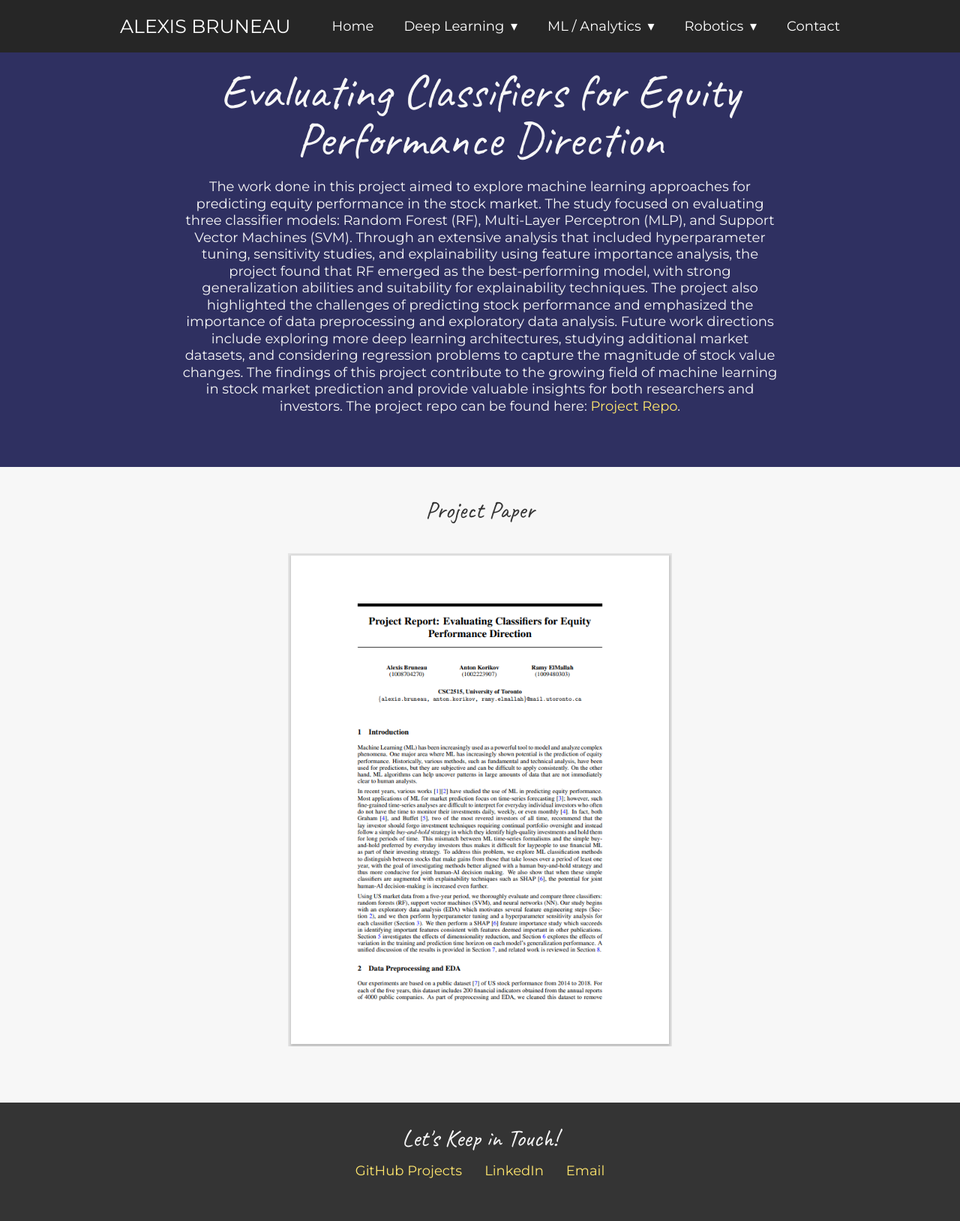
After one commit to alexis-bruneau/Alexis-Website, a Flask app: template templates/Stock_Performer.html in a window 1280 px wide. The commit adds this page. Shown: the whole page at 75% size. Run offline with Flask 3, Linux system fonts and the light colour scheme; the template is opened without the code that fills it, so the values that code supplies are empty; some libraries are stand-ins or nearby versions.

Commit message:
Added Evaluating Classifier Page

```diff
--- a/app/main.py
+++ b/app/main.py
@@ -4,20 +4,25 @@ from PIL import Image
 import torchvision.transforms as transforms
 import torchvision.models as models
 import os
-from app.model import CNN_HandSign
+#from app.model import CNN_HandSign
+from model import CNN_HangSign_New
 
 app = Flask(__name__,
             template_folder='../templates',
             static_folder='../static')
 
 # Define transformation
-transform = transforms.Compose([transforms.Resize((224, 224)),
-                                transforms.ToTensor(),
-                                transforms.Normalize(mean=[0.485, 0.456, 0.406], std=[0.229, 0.224, 0.225])])
+transform = transforms.Compose([
+    transforms.CenterCrop(224),
+    transforms.ToTensor(),
+    transforms.Normalize(mean=[0.485, 0.456, 0.406], std=[0.229, 0.224, 0.225])
+])
+
 
 # Load your custom model
-model = CNN_HandSign()
-model.load_state_dict(torch.load('app/model_weights.pth', map_location=torch.device('cpu')))
+model = CNN_HangSign_New()
+#model.load_state_dict(torch.load('app/model_weights.pth', map_location=torch.device('cpu')))
+model.load_state_dict(torch.load('model_number_2.pt', map_location=torch.device('cpu')))
 model.eval()
 
 
@@ -28,7 +33,7 @@ def allowed_file(filename):
     return '.' in filename and filename.rsplit('.',1)[1].lower() in ALLOWED_EXTENSIONS
 
 # Define the classification labels
-Classification_label = ['A','B','C','D','E','F','G','H','I']
+Classification_label = ['1','2','3','4','5','6','7','8','9','10']
 
 @app.route('/predict', methods=['POST'])
 def predict():
@@ -44,9 +49,10 @@ def predict():
         image = transform(image).unsqueeze(0)
         output = model(image)
         _, predicted = torch.max(output.data, 1)
-        return jsonify({'prediction': Classification_label[int(predicted)]})  # Look up the letter for the prediction
+        return jsonify({'prediction': Classification_label[int(predicted)-1]})  # Subtract 1 from predicted index
     except Exception as e:
         return jsonify({'error': str(e)}), 500
+
 
 @app.route('/ASL', methods=['GET'])
 def asl_page():
--- /dev/null
+++ b/static/css/pdf_image.css
@@ -0,0 +1,76 @@
+.pdf-results {
+    margin-top: 20px;
+    margin-bottom: 50px;
+}
+
+.image-pdf-container {
+    display: flex;
+    justify-content: center;
+    align-items: center;
+    flex-direction: column;
+}
+
+h2.paper {
+    margin: 0px 20px 40px;
+}
+
+.image-overlay {
+    position: relative;
+    display: inline-block;
+}
+
+.image-overlay img {
+    width: 100%;
+    height: auto;
+    display: block;
+}
+
+.image-overlay:hover img {
+    transform: scale(1.1);
+}
+
+.image-overlay::after {
+    content: "";
+    position: absolute;
+    top: 0;
+    left: 0;
+    width: 100%;
+    height: 100%;
+    background-color: rgba(0, 0, 0, 0.7);
+    opacity: 0;
+    transition: opacity 0.3s ease, transform 0.3s ease;
+}
+
+.image-overlay:hover::after {
+    opacity: 1;
+    transform: scale(1.1);
+    transform-origin: center;
+}
+
+.image-text {
+    z-index: 10;
+    position: absolute;
+    top: 50%;
+    left: 50%;
+    transform: translate(-50%, -50%);
+    color: white;
+    font-size: 18px;
+    opacity: 0;
+    transition: opacity 0.3s ease;
+    display: flex;
+    align-items: center;
+    justify-content: center;
+    text-align: center;
+    width: 100%;
+}
+
+.image-overlay:hover .image-text {
+    opacity: 1;
+}
+
+.paper-content-wrap {
+    max-width: 800px;
+    width: 40%;
+    margin: 0 auto;
+    padding: 20px 0;
+}
--- a/static/css/style.css
+++ b/static/css/style.css
@@ -95,6 +95,11 @@ header h1 {
     margin-top: 0;
     padding-top: 30px; /* Adjust the padding-top value as needed */
   }
+
+h2.centered-heading {
+text-align: center;
+margin-bottom: 30px;
+}
 
 /* Projects
 -------------------------------------*/
--- /dev/null
+++ b/templates/Stock_Performer.html
@@ -0,0 +1,76 @@
+<!DOCTYPE html>
+<html lang="en">
+<head>
+  <meta charset="UTF-8">
+  <meta name="viewport" content="width=device-width, initial-scale=1.0">
+  <title>Grayscale to Coloured Image - Alexis Portfolio</title>
+  <link rel="preconnect" href="https://fonts.googleapis.com">
+  <link rel="preconnect" href="https://fonts.gstatic.com" crossorigin>
+  <link href="https://fonts.googleapis.com/css2?family=Caveat:wght@400;600&family=Montserrat:wght@400;600&display=swap" rel="stylesheet">
+  <link rel="stylesheet" href="https://maxcdn.bootstrapcdn.com/bootstrap/3.4.1/css/bootstrap.min.css">
+  <link rel="stylesheet" href="/static/css/style.css">
+  <link rel="stylesheet" href="/static/css/menu_bar.css">
+  <link rel="stylesheet" href="/static/css/pdf_image.css">
+</head>
+<body>
+  <!-- ***********************  Side Bar  *********************** -->
+  <div id="menu"></div>
+
+  <main>
+    <!-- ***********************  PROJECT DESCRIPTION  *********************** -->
+    <header>
+      <div class="content-wrap">
+        <h1>Evaluating Classifiers for Equity Performance Direction</h1>
+        <p>
+          The work done in this project aimed to explore machine learning approaches for predicting equity performance in the stock market.
+          The study focused on evaluating three classifier models: Random Forest (RF), Multi-Layer Perceptron (MLP), and Support Vector Machines (SVM).
+          Through an extensive analysis that included hyperparameter tuning, sensitivity studies, and explainability using feature importance analysis,
+          the project found that RF emerged as the best-performing model, with strong generalization abilities and suitability for explainability techniques.
+          The project also highlighted the challenges of predicting stock performance and emphasized the importance of data preprocessing and exploratory data analysis.
+          Future work directions include exploring more deep learning architectures, studying additional market datasets, and considering
+          regression problems to capture the magnitude of stock value changes. The findings of this project contribute to the growing field of machine learning in stock market
+          prediction and provide valuable insights for both researchers and investors. The project repo can be found here:
+          <a href="https://github.com/alexis-bruneau/UoftProjects/tree/main/CSC%202515/Evaluating%20Classifiers%20for%20Equity">Project Repo</a>.
+
+        </p>
+      </div>
+    </header>
+
+    <!-- ***********************  PROJECT CONTENT  *********************** -->
+    <!-- Add your project content here -->
+    <section class="pdf-results">
+      <div class="paper-content-wrap">
+        <div class="image-pdf-container">
+          <h2 class="paper">Project Paper</h2>
+          <a href="Project_PDF_Reports/Project Report Evaluating Classifiers for Equity.pdf"  target="_blank">
+              <div class="image-overlay">
+                  <img src="/static/images/Stock_Prediction_Paper.png" alt="Results">
+                  <div class="image-text">Click to view full report</div>
+              </div>
+          </a>
+      </div>
+      </div>
+    </section>
+
+
+
+
+
+
+
+      <footer>
+        <div id="contact"></div>
+      </footer>
+  </main>
+
+  <script src="https://ajax.googleapis.com/ajax/libs/jquery/3.6.0/jquery.min.js"></script>
+  <script src="https://maxcdn.bootstrapcdn.com/bootstrap/3.4.1/js/bootstrap.min.js"></script>
+  <script src="/static/js/MenuBar.js"></script>
+  <script>
+    $(document).ready(function(){
+        $("#menu").load("menu_bar.html");
+        $("#contact").load("Contact.html")
+    });
+    </script>
+</body>
+</html>
--- a/templates/menu_bar.html
+++ b/templates/menu_bar.html
@@ -32,7 +32,7 @@
             <a href="#!">ML / Analytics</a>
             <ul class="nav-dropdown">
               <li>
-                <a href="#!">Comming Soon</a>
+                <a href="Stock_Performer.html">Evaluating Classifiers for Equity Performance </a>
               </li>
             </ul>
           </li>
```
Also changed, not shown: app/model.py (+17 -12 lines), static/js/asl.js (added, +36 -0 lines), templates/ASL.html (+76 -5 lines), static/images/Numbers/Number_Example.png (added), static/images/Stock_Prediction_Paper.png (added), 4 other files.
